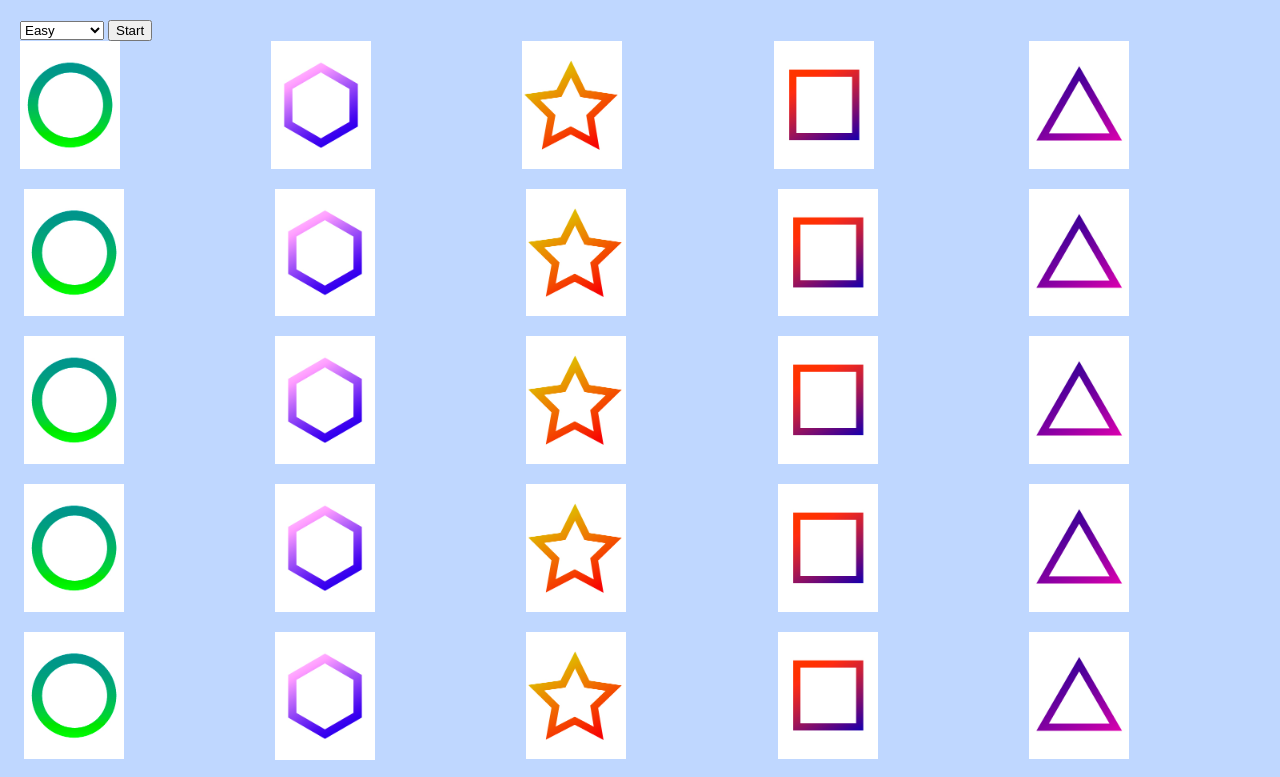
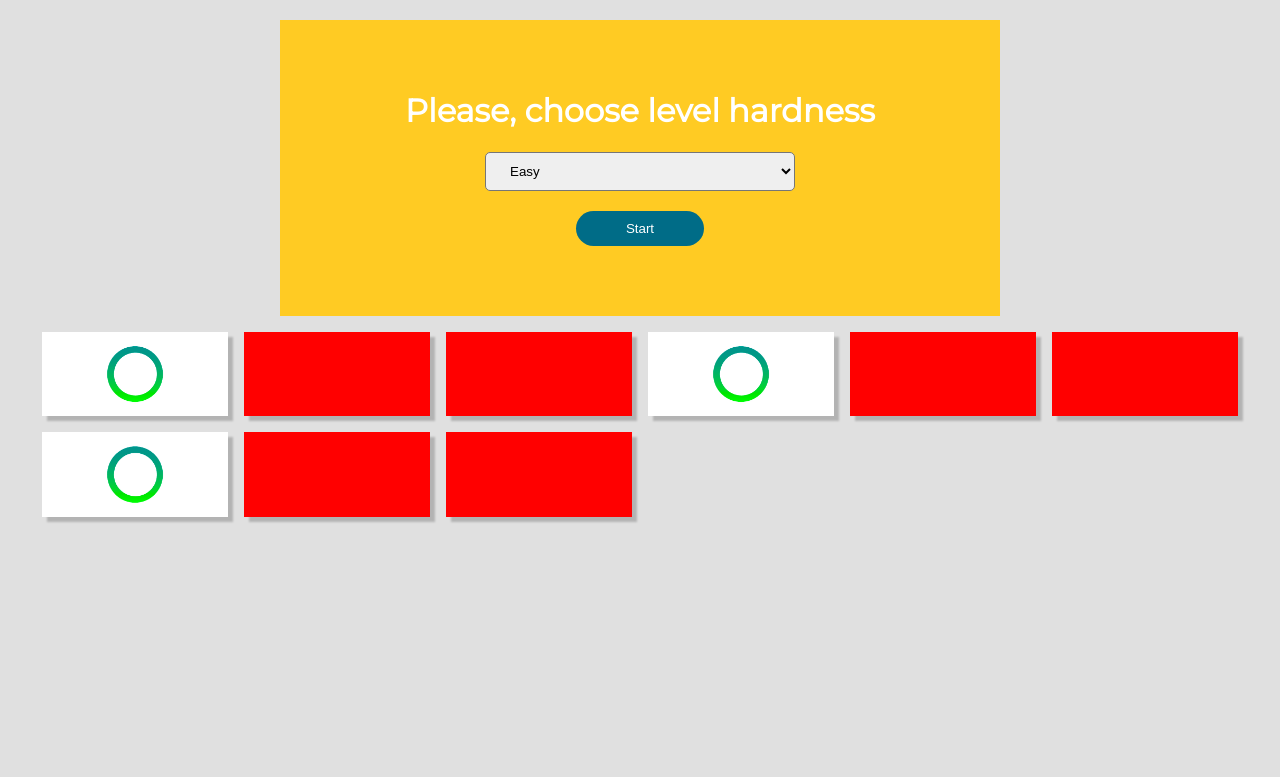
Before and after one commit to YaroslavTER/hackaton, a plain HTML site: page index.html in a window 1280 px wide. Shown: the top 777 px of the page. Drawn offline with Linux system fonts and the light colour scheme.

Commit message:
Cards layout + form changed

```diff
--- a/index.html
+++ b/index.html
@@ -5,11 +5,14 @@
     <meta name="viewport" content="width=device-width, initial-scale=1.0" />
     <meta http-equiv="X-UA-Compatible" content="ie=edge" />
     <link rel="stylesheet" href="./src/css/main.css">
+    <link href="https://fonts.googleapis.com/css?family=Montserrat" rel="stylesheet">
     <title>Document</title>
   </head>
   <body>
     <header class="header"></header>
-    <form action="" class="form">
+    <div class="form-wrapper">
+      <h1 class="form-wrapper__header">Please, choose level hardness</h1>
+      <form action="" class="form">
         <select name="" id="" class="form__select">
           <option value="" class="form__select--level">Easy</option>
           <option value="" class="form__select--level">Normal</option>
@@ -17,110 +20,40 @@
           <option value="" class="form__select--level">Extra hard</option>
         </select>
         <button class="form__button">Start</button>
-      </form>
-    <main class="main">
+    </form>
+    </div>
+    <ul class="main" id="ul">
+      <li class="main__card main__card--active">
+        <img src="./src/img/1.jpg" alt="" class="main__image">
+      </li>
+     <li class="main__card" >
+        <img src="./src/img/2.jpg" alt="" class="main__image">
+      </li>
+     <li class="main__card" >
+        <img src="./src/img/2.jpg" alt="" class="main__image">
+      </li>
+      <li class="main__card main__card--active">
+          <img src="./src/img/1.jpg" alt="" class="main__image">
+        </li>
+       <li class="main__card" >
+          <img src="./src/img/2.jpg" alt="" class="main__image">
+        </li>
+       <li class="main__card" >
+          <img src="./src/img/2.jpg" alt="" class="main__image">
+        </li>
+        <li class="main__card main__card--active">
+            <img src="./src/img/1.jpg" alt="" class="main__image">
+          </li>
+         <li class="main__card" >
+            <img src="./src/img/2.jpg" alt="" class="main__image">
+          </li>
+         <li class="main__card" >
+            <img src="./src/img/2.jpg" alt="" class="main__image">
+          </li>
 
-      <div class="main__card">
-        <img src="./src/img/1.jpg" alt="" class="main__card--shown">
-      </div>
-     <div class="main__card">
-        <img src="./src/img/2.jpg" alt="" class="main__card--shown">
-      </div>
-      <div class="main__card">
-          <img src="./src/img/3.jpg" alt="" class="main__card--shown">
-      </div>
-      <div class="main__card">
-          <img src="./src/img/4.jpg" alt="" class="main__card--shown">
-      </div>
-      <div class="main__card">
-          <img src="" alt="" class="main__card--hidden">
-          <img src="./src/img/5.jpg" alt="" class="main__card--shown">
-      </div>
-      <div class="main__card">
-        <img src="" alt="" class="main__card--hidden">
-        <img src="./src/img/1.jpg" alt="" class="main__card--shown">
-      </div>
-     <div class="main__card">
-        <img src="" alt="" class="main__card--hidden">
-        <img src="./src/img/2.jpg" alt="" class="main__card--shown">
-      </div>
-      <div class="main__card">
-          <img src="" alt="" class="main__card--hidden">
-          <img src="./src/img/3.jpg" alt="" class="main__card--shown">
-      </div>
-      <div class="main__card">
-          <img src="" alt="" class="main__card--hidden">
-          <img src="./src/img/4.jpg" alt="" class="main__card--shown">
-      </div>
-      <div class="main__card">
-          <img src="" alt="" class="main__card--hidden">
-          <img src="./src/img/5.jpg" alt="" class="main__card--shown">
-      </div>
-      <div class="main__card">
-        <img src="" alt="" class="main__card--hidden">
-        <img src="./src/img/1.jpg" alt="" class="main__card--shown">
-      </div>
-     <div class="main__card">
-        <img src="" alt="" class="main__card--hidden">
-        <img src="./src/img/2.jpg" alt="" class="main__card--shown">
-      </div>
-      <div class="main__card">
-          <img src="" alt="" class="main__card--hidden">
-          <img src="./src/img/3.jpg" alt="" class="main__card--shown">
-      </div>
-      <div class="main__card">
-          <img src="" alt="" class="main__card--hidden">
-          <img src="./src/img/4.jpg" alt="" class="main__card--shown">
-      </div>
-      <div class="main__card">
-          <img src="" alt="" class="main__card--hidden">
-          <img src="./src/img/5.jpg" alt="" class="main__card--shown">
-      </div>
-      <div class="main__card">
-        <img src="" alt="" class="main__card--hidden">
-        <img src="./src/img/1.jpg" alt="" class="main__card--shown">
-      </div>
-     <div class="main__card">
-        <img src="" alt="" class="main__card--hidden">
-        <img src="./src/img/2.jpg" alt="" class="main__card--shown">
-      </div>
-      <div class="main__card">
-          <img src="" alt="" class="main__card--hidden">
-          <img src="./src/img/3.jpg" alt="" class="main__card--shown">
-      </div>
-      <div class="main__card">
-          <img src="" alt="" class="main__card--hidden">
-          <img src="./src/img/4.jpg" alt="" class="main__card--shown">
-      </div>
-      <div class="main__card">
-          <img src="" alt="" class="main__card--hidden">
-          <img src="./src/img/5.jpg" alt="" class="main__card--shown">
-      </div>
-      <div class="main__card">
-        <img src="" alt="" class="main__card--hidden">
-        <img src="./src/img/1.jpg" alt="" class="main__card--shown">
-      </div>
-     <div class="main__card">
-        <img src="" alt="" class="main__card--hidden">
-        <img src="./src/img/2.jpg" alt="" class="main__card--shown">
-      </div>
-      <div class="main__card">
-          <img src="" alt="" class="main__card--hidden">
-          <img src="./src/img/3.jpg" alt="" class="main__card--shown">
-      </div>
-      <div class="main__card">
-          <img src="" alt="" class="main__card--hidden">
-          <img src="./src/img/4.jpg" alt="" class="main__card--shown">
-      </div>
-      <div class="main__card">
-          <img src="" alt="" class="main__card--hidden">
-          <img src="./src/img/5.jpg" alt="" class="main__card--shown">
-      </div>
+    </ul>
 
-    </main>
-
-    <ul id="ul"></ul>
   </body>
   <script src="./src/script.js"></script>
-  <script src="./src/createField.js"></script>
+  <!-- <script src="./src/createField.js"></script> -->
 </html>
--- a/src/css/main.css
+++ b/src/css/main.css
@@ -1,14 +1,67 @@
 body{
     margin: 20px;
-    background-color: #bfd7ff;
+    background-color: #e0e0e0;
+    font-family: 'Montserrat', sans-serif;
+}
+.form-wrapper {
+    margin: 0 auto;
+    width: 50%;
+    text-align: center;
+    background-color: #ffcb23;
+    padding: 50px;
+}
+.form-wrapper__header {
+    color: white;
+}
+.form__select {
+    padding: 10px 20px;
+    border-radius: 5px;
+    width: 50%;
+}
+.form__select:focus {
+    outline: none;
+}
+.form__button {
+    background: #006c87;
+    color: white;
+    border: none;
+    border-radius: 20px;
+    padding: 10px 50px;
+    display: block;
+    margin: 20px auto;
 }
 .main {
     display: grid;
     grid-gap: 16px;
-    grid-template-columns: repeat(5, 1fr);
+    grid-template-columns: repeat(6, 15%);
+    grid-template-rows: repeat(6, 15%);
     max-width: 100%;
+    list-style-type: none;
+    justify-content: center;
+    padding-left: 0px;
 }
-.main__card--hidden,
-.main__card--shown {
-    max-width: 100px;
+.main__card {
+    position: relative;
+    z-index: 0;
+    background: white;
+    box-shadow: 5px 5px 2px rgba(0,0,0, .2);
 }
+.main__card::after {
+    content: "";
+    position: absolute;
+    top:0;
+    left:0;
+    background-color:red;
+    width: 100%;
+    height: 100%;
+    z-index: 20;
+    transition: height .3s ease-in-out;
+}
+.main__card .main__image {
+    width:100%;
+    height: 100%;
+    object-fit: contain;
+}
+.main__card.main__card--active::after {
+    height: 0;
+}
```
